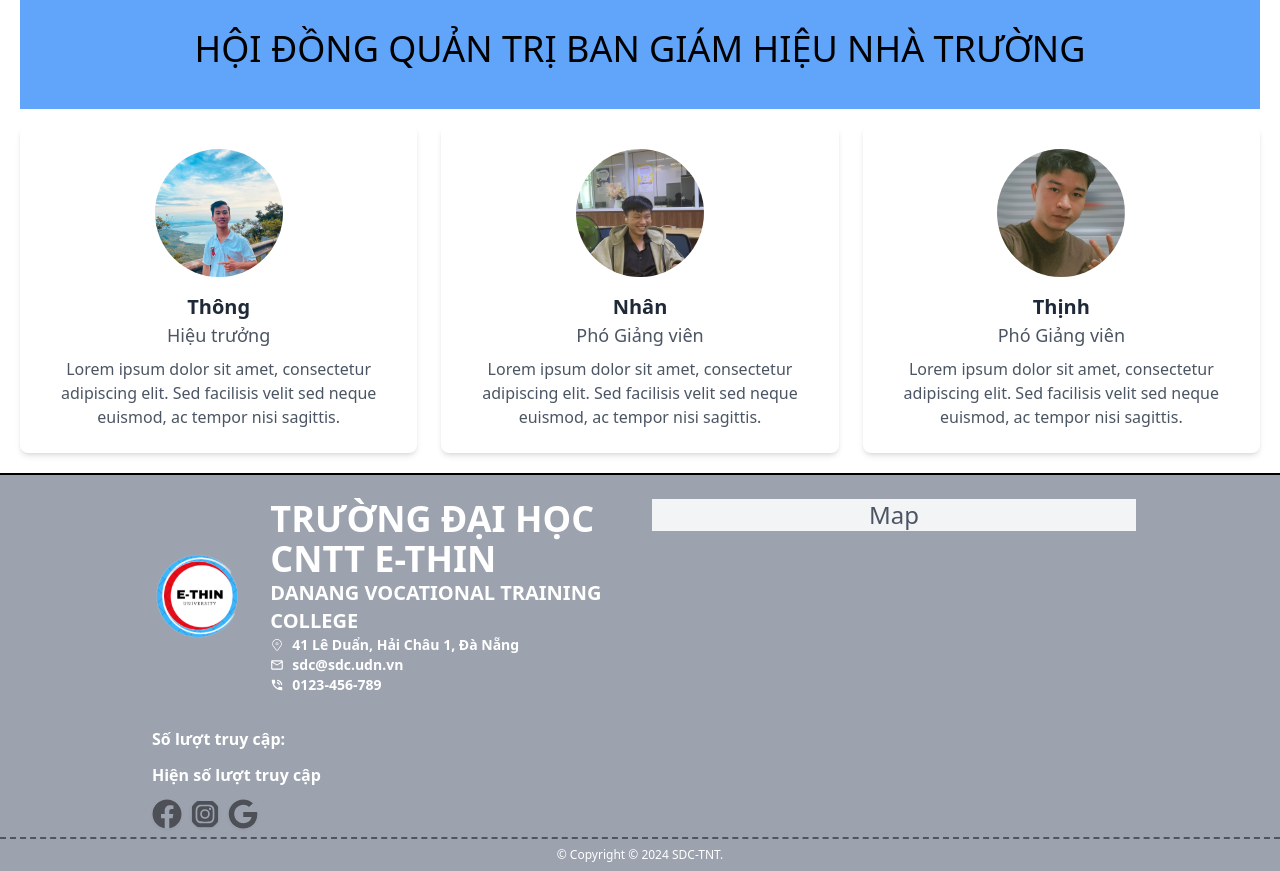
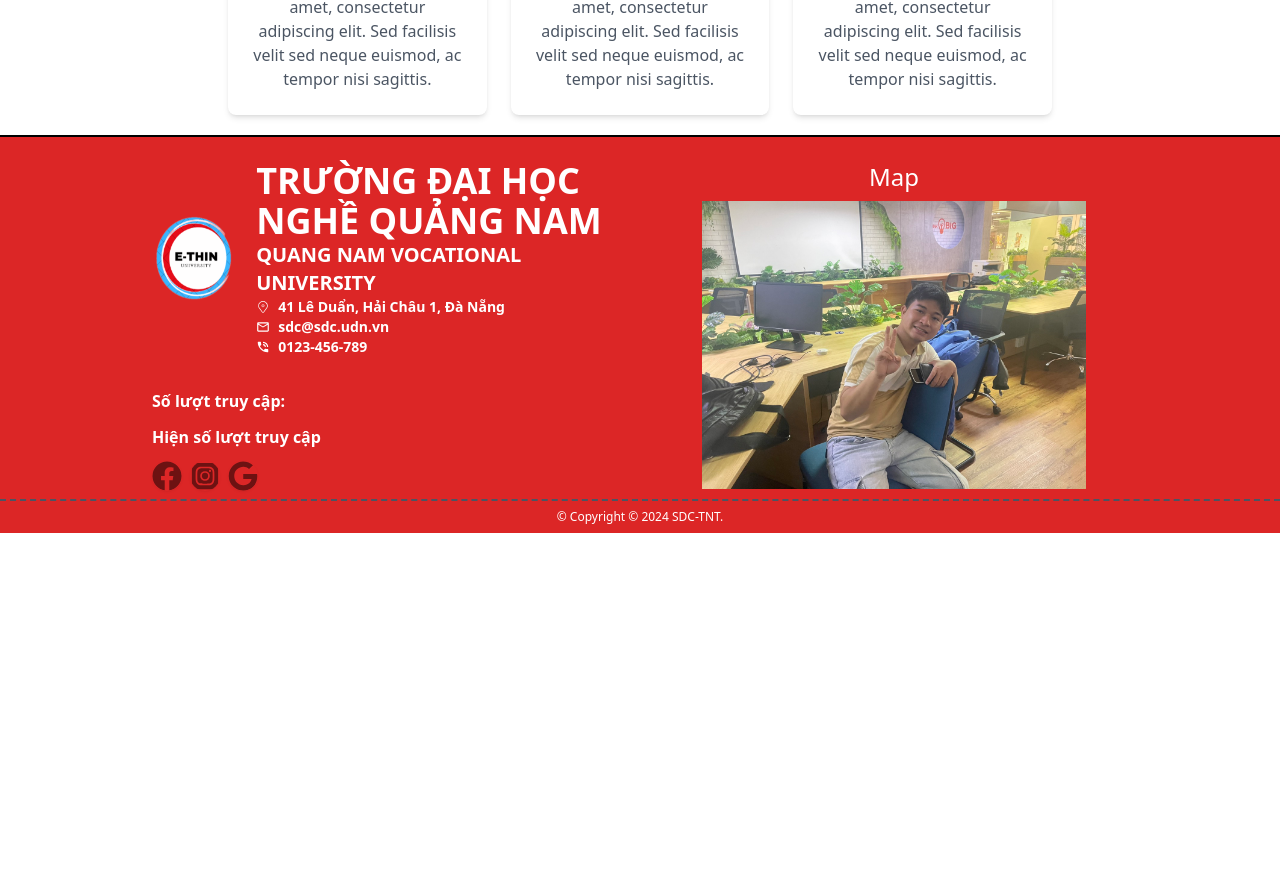
Before and after one commit to vietnhan1342002/SDC-university, a React (Vite) app: page /board in a window 1280 px wide. Shown: the part 1718-2589 px from the top of the page. After the commit the page ends 2251 px from the top, so only its background shows below. Built offline with nearby package versions, Linux system fonts and the light colour scheme.

Commit message:
scrollToTop

```diff
--- a/src/App.jsx
+++ b/src/App.jsx
@@ -14,13 +14,16 @@ import JobSchool from './pages/recruitments/JobSchool';
 import JobCompany from './pages/recruitments/JobCompany';
 import Footer from './components/Footer';
 import Home from './pages/home/Home';
+import ScrollToTop from './components/ScrollToTop';
 
 
 export default function App() {
+
   return (
     <div className="h-screen">
       <Router>
         <Header />
+        <ScrollToTop />
 
         <Routes>
           <Route path="/" element={<Home />} />
--- a/src/components/Footer.jsx
+++ b/src/components/Footer.jsx
@@ -4,7 +4,7 @@ import { FaFacebook, FaGoogle, FaInstagramSquare } from "react-icons/fa";
 const Footer = () => {
     const sizeIcon = 30;
     return (
-        <div className="flex flex-col  bg-gray-400 pt-4 border-t-2 border-black">
+        <div className="flex flex-col  bg-red-600 pt-4 border-t-2 border-black">
             <div className="flex md:flex-row flex-col gap-5 py-2 px-36">
                 <div className=" w-full h-1/2 pl-2 ">
                     <div className="flex flex-col justify-center items-start h-full gap-3">
@@ -31,9 +31,10 @@ const Footer = () => {
                         </div>
                     </div>
                 </div>
-                <div className="bg-gray-100 w-full h-1/2">
-                    <div className="flex flex-col justify-center items-center h-full">
-                        <p className="text-gray-600 text-2xl">Map</p>
+                <div className="w-full h-1/5 ">
+                    <div className="flex flex-col justify-center items-center h-full gap-2">
+                        <p className="text-white text-2xl">Map</p>
+                        <img src='/images/banner.jpg' className="max-w-sm" />
                     </div>
                 </div>
             </div>
--- a/src/components/Logo.jsx
+++ b/src/components/Logo.jsx
@@ -55,10 +55,10 @@ const InfoUniversity = ({ isFooter }) => {
     <div className="flex flex-col">
       <h1 className={classNames("text-4xl font-bold text-green-700", {
         'text-2xl text-white ': isFooter
-      })}>TRƯỜNG ĐẠI HỌC CNTT E-THIN</h1>
+      })}>TRƯỜNG ĐẠI HỌC NGHỀ QUẢNG NAM</h1>
       <h1 className={classNames("text-xl font-bold text-red-600",{
         'text-base text-white': isFooter
-      })}>DANANG VOCATIONAL TRAINING COLLEGE</h1>
+      })}>QUANG NAM VOCATIONAL UNIVERSITY</h1>
       <ContactInfo icon={<CiLocationOn />} text="41 Lê Duẩn, Hải Châu 1, Đà Nẵng" isFooter={isFooter} />
       <ContactInfo icon={<MdOutlineEmail />} text="sdc@sdc.udn.vn" isFooter={isFooter} />
       <ContactInfo icon={<MdPhoneInTalk />} text="0123-456-789" isFooter={isFooter} />
--- /dev/null
+++ b/src/components/ScrollToTop.jsx
@@ -0,0 +1,44 @@
+import { useState, useEffect } from 'react';
+import { FaArrowUp } from 'react-icons/fa';
+
+const ScrollToTop = () => {
+    const [isVisible, setIsVisible] = useState(false);
+
+    const toggleVisibility = () => {
+      if (window.pageYOffset > 300) {
+        setIsVisible(true);
+      } else {
+        setIsVisible(false);
+      }
+    };
+
+    const scrollToTop = () => {
+      window.scrollTo({
+        top: 0,
+        behavior: 'smooth',
+      });
+    };
+
+    useEffect(() => {
+      window.addEventListener('scroll', toggleVisibility);
+      return () => {
+        window.removeEventListener('scroll', toggleVisibility);
+      };
+    }, []);
+
+    return (
+        <div className="fixed bottom-4 right-4 z-50">
+            {isVisible && (
+                <button
+                    type="button"
+                    onClick={scrollToTop}
+                    className="p-4 rounded-full bg-blue-500 text-white shadow-lg hover:bg-blue-700 transition-all duration-300"
+                >
+                    <FaArrowUp/>
+                </button>
+            )}
+        </div>
+    );
+};
+
+export default ScrollToTop;
--- a/src/pages/aboutUs/Board.jsx
+++ b/src/pages/aboutUs/Board.jsx
@@ -25,7 +25,7 @@ const boards = [
 
 const Board = () => {
     return (
-        <div className="flex flex-col m-5">
+        <div className="flex flex-col m-5 px-52">
             <HeaderAboutUs title='HỘI ĐỒNG QUẢN TRỊ' />
             <img src={img} />
             <p className="text-4xl text-center p-10 bg-blue-400">
--- a/src/pages/aboutUs/Overview.jsx
+++ b/src/pages/aboutUs/Overview.jsx
@@ -16,12 +16,12 @@ const overviewContent = [
 
 const Overview = () => {
     return (
-        <div className="flex flex-col m-5">
+        <div className="flex flex-col m-5 px-52">
             <HeaderAboutUs title={'TỔNG QUAN VỀ TRƯỜNG'} />
 
             {
                 overviewContent.map((item) => (
-                    <div key={item.id} className="flex flex-col gap-2">
+                    <div key={item.id} className="flex flex-col gap-2 ">
                         <article className="text-pretty ">
                             {item.content}
                         </article>
--- a/src/pages/informations/TrainingPlanCourse.jsx
+++ b/src/pages/informations/TrainingPlanCourse.jsx
@@ -45,7 +45,7 @@ const TrainingPlanCourse = () => {
     // const displayedJobs = jobs && jobs.length > 0 ? jobs : defaultJobs;
 
     return (
-        <div className="flex flex-col m-5">
+        <div className="flex flex-col m-5 px-52">
             <HeaderAboutUs title='KẾ HOẠCH ĐÀO TẠO NGHÀNH NGHỀ' />
             <div className="px-16 flex flex-col">
                 <h1 className="text-xl font-medium">NGÀNH HỌC</h1>
--- a/src/utils/axios.js
+++ b/src/utils/axios.js
@@ -1,7 +1,7 @@
 import axios from "axios";
 
 const instance = axios.create({
-    baseURL: 'http://localhost:5173'
+    baseURL: 'http://localhost:3306'
 });
 
 export default instance;
--- a/src/utils/config.js
+++ b/src/utils/config.js
@@ -1 +1 @@
-export const BASE_URL = "http://localhost:3306"
+export const BASE_URL = "http://localhost:5173"
```
